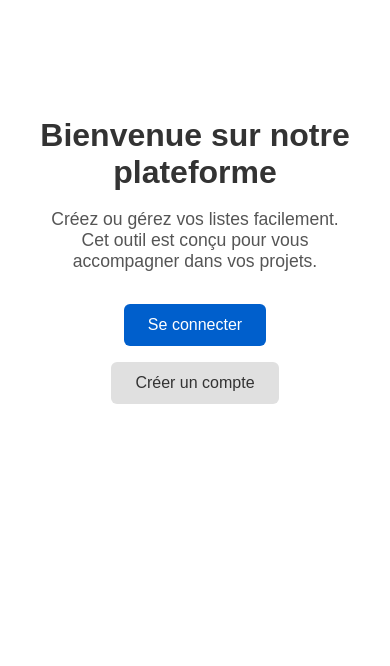
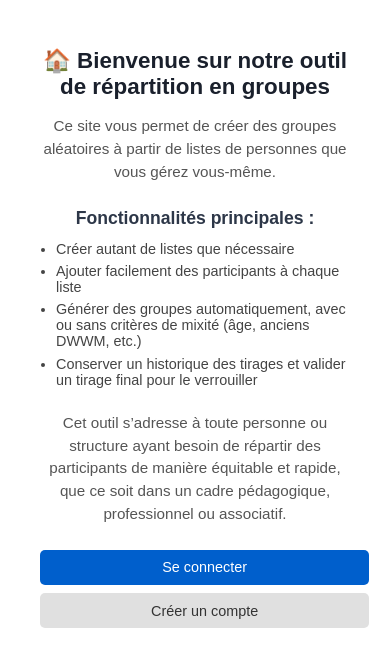
Before and after one commit to Quentin384/FRONTEND-GROUPSMAKER, an Angular app: page / in a window 390 px wide. Shown: the top 666 px of the page. Built offline with nearby package versions, Linux system fonts and the light colour scheme.

Commit message:
Improving overall style

```diff
--- a/src/app/pages/dashboard/dashboard.component.scss
+++ b/src/app/pages/dashboard/dashboard.component.scss
@@ -1,5 +1,19 @@
 .dashboard {
   padding: 2rem;
+  max-width: 900px;
+  margin: 0 auto;
+  font-family: 'Segoe UI', Tahoma, Geneva, Verdana, sans-serif;
+  color: #222;
+  background-color: #fff;
+
+  h1 {
+    font-size: 2rem;
+    margin-bottom: 2rem;
+    font-weight: 700;
+    color: #111;
+    border-bottom: 2px solid #007bff;
+    padding-bottom: 0.5rem;
+  }
 
   .liste {
     border: 1px solid #ddd;
@@ -35,6 +49,8 @@
           padding: 0.3rem 0.5rem;
           border-radius: 4px;
           border: 1px solid #ccc;
+          font-size: 0.9rem;
+          width: 5rem;
         }
       }
 
@@ -45,12 +61,15 @@
         border-radius: 6px;
 
         legend {
-          font-weight: bold;
+          font-weight: 700;
+          font-size: 1rem;
         }
 
         label {
           display: block;
           margin-bottom: 0.5rem;
+          font-size: 0.9rem;
+          cursor: pointer;
         }
       }
     }
@@ -63,6 +82,9 @@
       border: none;
       border-radius: 4px;
       cursor: pointer;
+      font-weight: 600;
+      font-size: 1rem;
+      transition: background-color 0.3s ease;
 
       &:hover {
         background-color: #0056b3;
--- a/src/app/pages/home/home.component.html
+++ b/src/app/pages/home/home.component.html
@@ -1,6 +1,23 @@
 <div class="home">
-  <h1>Bienvenue sur notre plateforme</h1>
-  <p>Créez ou gérez vos listes facilement. Cet outil est conçu pour vous accompagner dans vos projets.</p>
+  <h1>🏠 Bienvenue sur notre outil de répartition en groupes</h1>
+
+  <p>
+    Ce site vous permet de créer des groupes aléatoires à partir de listes de personnes que vous gérez vous-même.
+  </p>
+
+  <h2>Fonctionnalités principales :</h2>
+  <ul class="features">
+    <li>Créer autant de listes que nécessaire</li>
+    <li>Ajouter facilement des participants à chaque liste</li>
+    <li>Générer des groupes automatiquement, avec ou sans critères de mixité (âge, anciens DWWM, etc.)</li>
+    <li>Conserver un historique des tirages et valider un tirage final pour le verrouiller</li>
+  </ul>
+
+  <p>
+    Cet outil s’adresse à toute personne ou structure ayant besoin de répartir des participants de manière équitable et rapide,
+    que ce soit dans un cadre pédagogique, professionnel ou associatif.
+  </p>
+
   <div class="actions">
     <a routerLink="/login" class="btn">Se connecter</a>
     <a routerLink="/register" class="btn secondary">Créer un compte</a>
--- a/src/app/pages/home/home.component.scss
+++ b/src/app/pages/home/home.component.scss
@@ -1,50 +1,111 @@
 .home {
-  max-width: 800px;
-  margin: 4rem auto;
-  padding: 2rem;
+  max-width: 720px;
+  margin: 2rem auto;
+  padding: 1.5rem;
   text-align: center;
   font-family: Arial, sans-serif;
+  color: #333;
+
+  h1 {
+    font-size: 1.8rem;
+    margin-bottom: 0.75rem;
+    color: #1a202c;
   }
 
-h1 {
-  font-size: 2rem;
-  color: #333;
-  margin-bottom: 1rem;
+  h2 {
+    font-size: 1.3rem;
+    margin-top: 1.5rem;
+    margin-bottom: 0.75rem;
+    color: #2d3748;
   }
 
   p {
-  font-size: 1.1rem;
+    font-size: 1rem;
+    margin-bottom: 1rem;
+    line-height: 1.5;
     color: #555;
-  margin-bottom: 2rem;
+  }
+
+  ul.features {
+    list-style: disc;
+    text-align: left;
+    margin: 0 auto 1.5rem;
+    padding-left: 1.2rem;
+    max-width: 580px;
+
+    li {
+      margin-bottom: 0.4rem;
+      font-size: 0.95rem;
+      color: #444;
+    }
   }
 
   .actions {
+    margin-top: 1.5rem;
     display: flex;
     justify-content: center;
-  gap: 1rem;
+    gap: 0.75rem;
     flex-wrap: wrap;
-}
 
     .btn {
-  display: inline-block;
-  padding: 0.75rem 1.5rem;
+      padding: 0.6rem 1.2rem;
+      font-size: 0.95rem;
+      border-radius: 5px;
+      font-weight: 500;
+      text-decoration: none;
       background-color: #005fcc;
       color: white;
-  text-decoration: none;
-  border-radius: 6px;
-  font-weight: 500;
       transition: background-color 0.2s ease-in-out;
-}
 
-.btn:hover {
+      &:hover {
         background-color: #0048a5;
       }
 
-.btn.secondary {
+      &.secondary {
         background-color: #e0e0e0;
         color: #333;
+
+        &:hover {
+          background-color: #ccc;
+        }
+      }
+    }
   }
 
-.btn.secondary:hover {
-  background-color: #ccc;
+  // 🌐 Mobile Responsive
+  @media (max-width: 600px) {
+    margin: 1rem 1rem;
+    padding: 1rem;
+
+    h1 {
+      font-size: 1.4rem;
     }
+
+    h2 {
+      font-size: 1.1rem;
+    }
+
+    p {
+      font-size: 0.95rem;
+    }
+
+    ul.features {
+      padding-left: 1rem;
+
+      li {
+        font-size: 0.9rem;
+      }
+    }
+
+    .actions {
+      flex-direction: column;
+      gap: 0.5rem;
+
+      .btn {
+        width: 100%;
+        font-size: 0.9rem;
+        padding: 0.6rem;
+      }
+    }
+  }
+}
```
Lines whose indentation alone changed are shown as unchanged.
